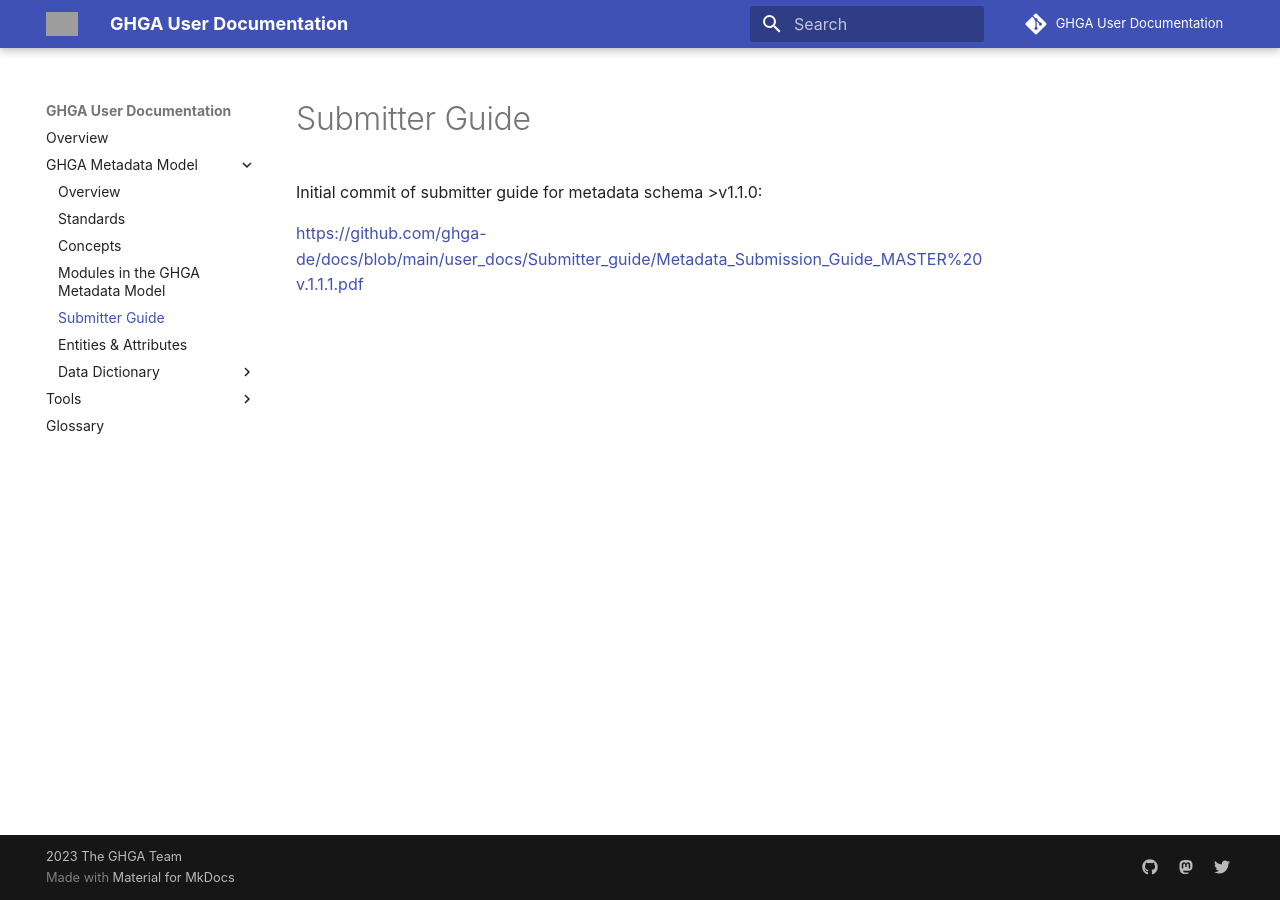
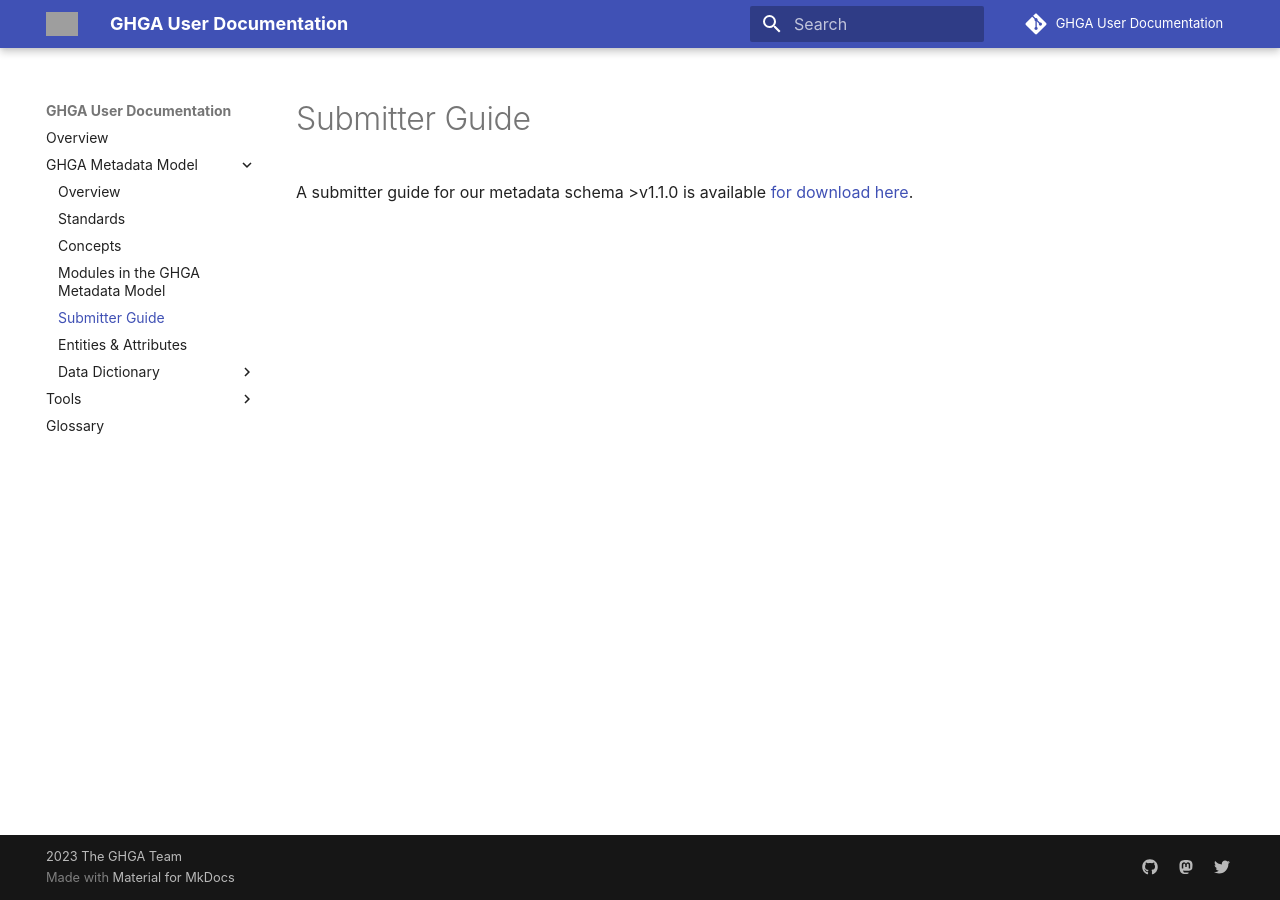
Before and after one commit to ghga-de/docs.ghga.de, an MkDocs documentation site: the page built from user_docs/Submitter_guide/Initial.md, in a window 1280 px wide. Built offline with MkDocs 1.6.1 and Material for MkDocs 9.7.7, drawn with Linux system fonts in a browser that asks for light colours; comment, search, counter and statistics services are not loaded; grey boxes are pictures that could not be loaded.

Commit message:
Simplification to get started.

```diff
--- a/user_docs/Submitter_guide/Initial.md
+++ b/user_docs/Submitter_guide/Initial.md
@@ -1,3 +1 @@
-Initial commit of submitter guide for metadata schema >v1.1.0:
-
-https://github.com/ghga-de/docs/blob/main/user_docs/Submitter_guide/Metadata_Submission_Guide_MASTER%20v.1.1.1.pdf
+A submitter guide for our metadata schema >v1.1.0 is available [for download here](https://github.com/ghga-de/docs/blob/main/user_docs/Submitter_guide/Metadata_Submission_Guide_MASTER%20v.1.1.1.pdf).
```
